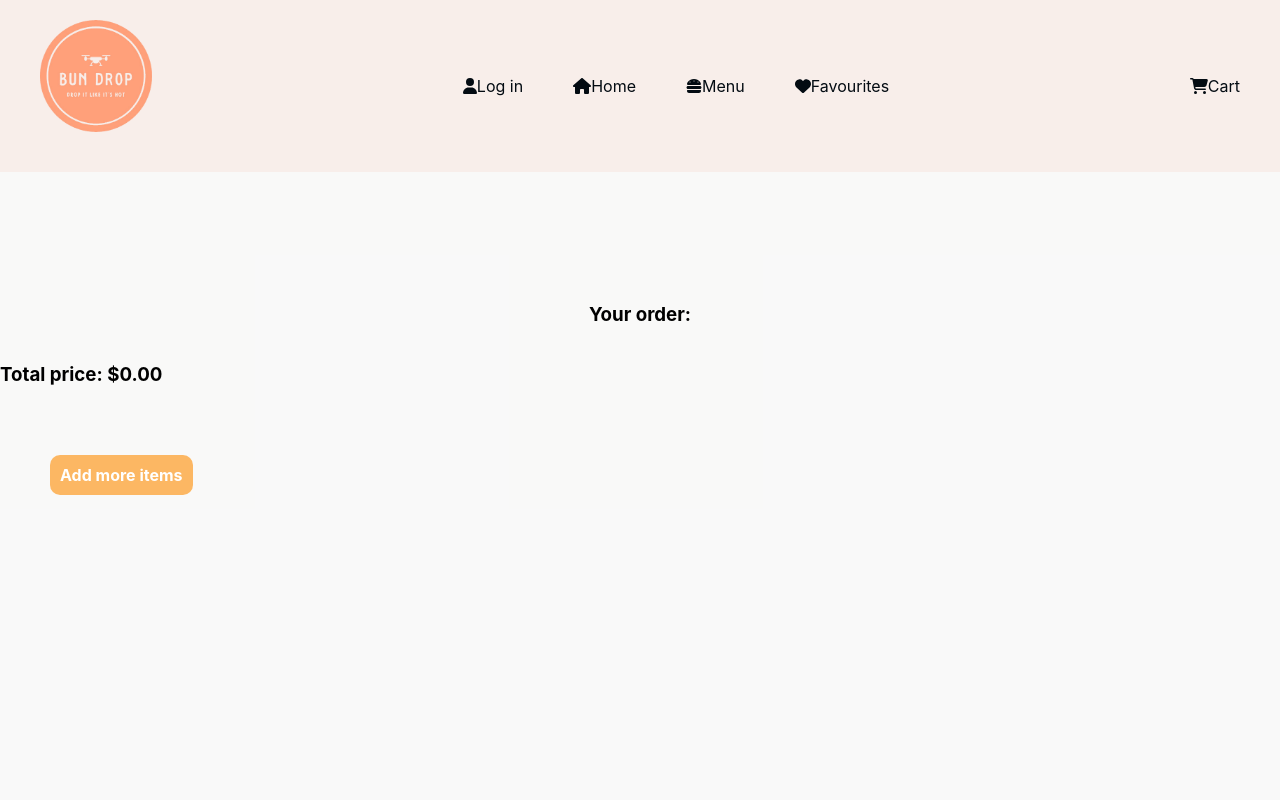
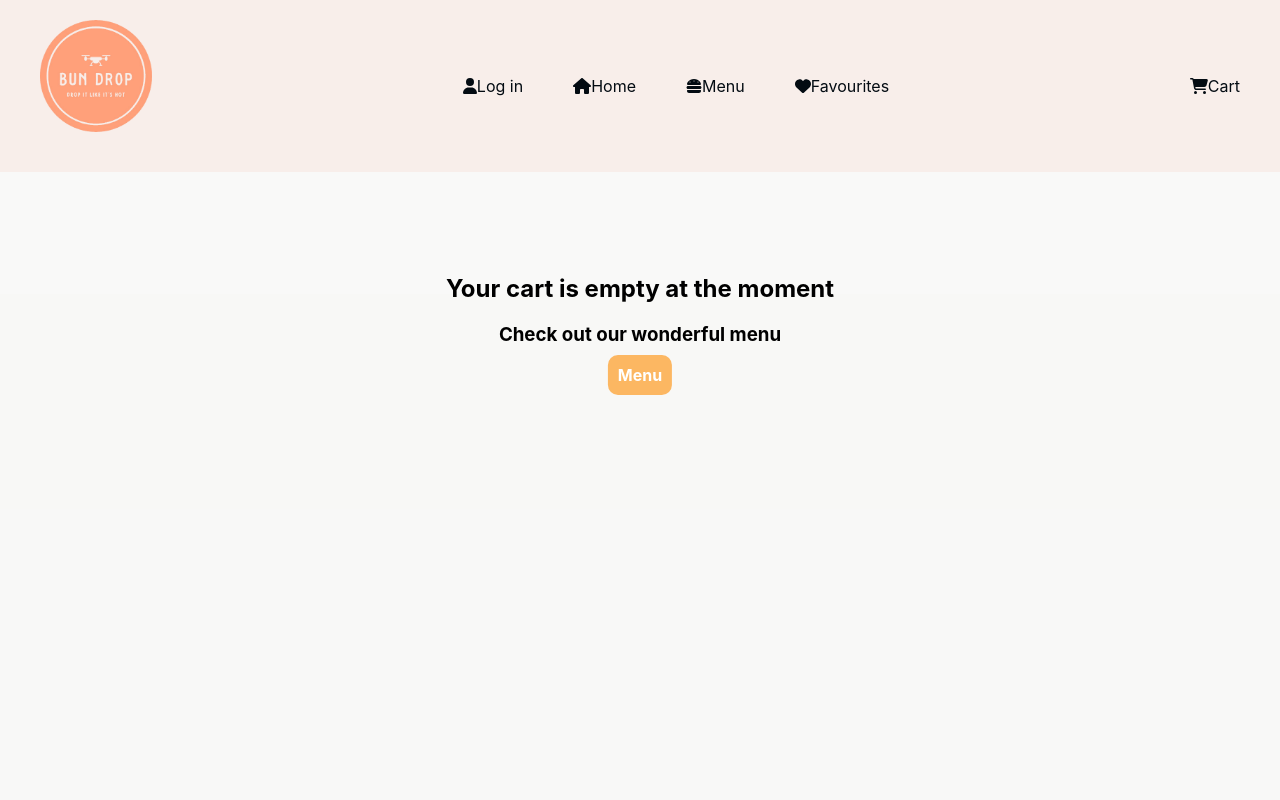
Before and after one commit to miiamole/bun-drop, a React (Create React App) app: page /cart/1 in a window 1280 px wide. Shown: the top 800 px of the page. Built offline with nearby package versions, Linux system fonts and the light colour scheme.

Commit message:
fixat med empty cart

```diff
--- a/src/App.css
+++ b/src/App.css
@@ -312,7 +312,23 @@ opacity: 0.5;
   border: 2px solid rgb(223, 130, 130)
 }
 .cart-text{
+   position: absolute;
+  top: 10px;
+  left: 50%;
+  transform: translateX(-50%);
   text-align: center;
+}
+.empty-cart-text {
+  position: absolute;
+  top: -40px;
+  left: 50%;
+  transform: translateX(-50%);
+  text-align: center;
+}
+
+.total-price{
+  text-align: right;
+  padding-right: 60px;
 }
 .cart-input-amount{
   border-radius: 5px;
--- /dev/null
+++ b/src/components/EmptyCart.jsx
@@ -0,0 +1,20 @@
+import React from 'react';
+import { Link } from "react-router-dom";
+function EmptyCart() {
+    return (
+      <>
+        <div className="color-wrapper cart-text">
+          <div className='empty-cart-text'>
+
+            <h2>Your cart is empty at the moment</h2>
+            <h3>Check out our wonderful menu</h3>
+            <Link to="/menu" className="payment-btn">
+              Menu
+            </Link>
+          </div>
+        </div>
+      </>
+    );
+}
+
+export default EmptyCart;
--- a/src/pages/Cart.jsx
+++ b/src/pages/Cart.jsx
@@ -3,6 +3,7 @@ import React, { useState, useEffect } from "react";
 import { useParams } from "react-router-dom";
 import { Link } from "react-router-dom";
 import useLocalStorage from "../hooks/useLocalStorage";
+import EmptyCart from "../components/EmptyCart";
 
 function Cart() {
   const [menu, setMenu] = useState({});
@@ -10,10 +11,9 @@ function Cart() {
   const [cart, setCart] = useState([]);
   const [quantity, setQuantity] = useState(1);
   const { menuId } = useParams();
-  const { getLocalStorage, removeLocalStorage, updateQuantityInLocalStorage} =
+  const { getLocalStorage, removeLocalStorage, updateQuantityInLocalStorage } =
     useLocalStorage();
   const itemsInCart = [];
-
 
   //HÄMTAR ALLT JAG HAR I MIN CART
   useEffect(() => {
@@ -21,14 +21,11 @@ function Cart() {
     if (itemsInCart) {
       setCart(itemsInCart);
     }
-
   }, []);
-
 
   function priceOfOrder() {
     let totalPrice = 0;
     cart.forEach((item) => {
-
       totalPrice += item.price * item.quantity;
     });
 
@@ -66,6 +63,10 @@ function handleQuantityChange(e, itemId) {
   return (
     <>
       <div className="color-wrapper">
+        {cart.length === 0 ? (
+          <EmptyCart />
+        ) : (
+          <div>
             <h3 className="cart-text">Your order:</h3>
             <div className="menu-container">
               {Array.isArray(cart) &&
@@ -86,29 +87,31 @@ function handleQuantityChange(e, itemId) {
                     </form>
                     <h3>${item.price}</h3>
 
-                <button onClick={() => deleteItem(item)} className="delete-btn">
+                    <button
+                      onClick={() => deleteItem(item)}
+                      className="delete-btn"
+                    >
                       Remove item
                     </button>
                   </div>
                 ))}
             </div>
-        <h3>Total price: ${priceOfOrder()}</h3>
 
+            <h3 className="total-price">Total price: ${priceOfOrder()}</h3>
             <div className="cart-links-wrapper">
-          {/* om kundvagnen är tom så visas inte länken */}
-          {cart.length > 0 && (
+              <Link to="/menu" className="payment-btn">
+                Add more items
+              </Link>
               <Link to="/payment" className="payment-btn place-order-btn">
                 Go to payment
               </Link>
+            </div>
+          </div>
         )}
-
-          <Link to="/menu" className="payment-btn">
-            Add more items
-          </Link>
-        </div>
       </div>
     </>
   );
+
 }
 
 export default Cart;
```
Lines whose indentation alone changed are shown as unchanged.
